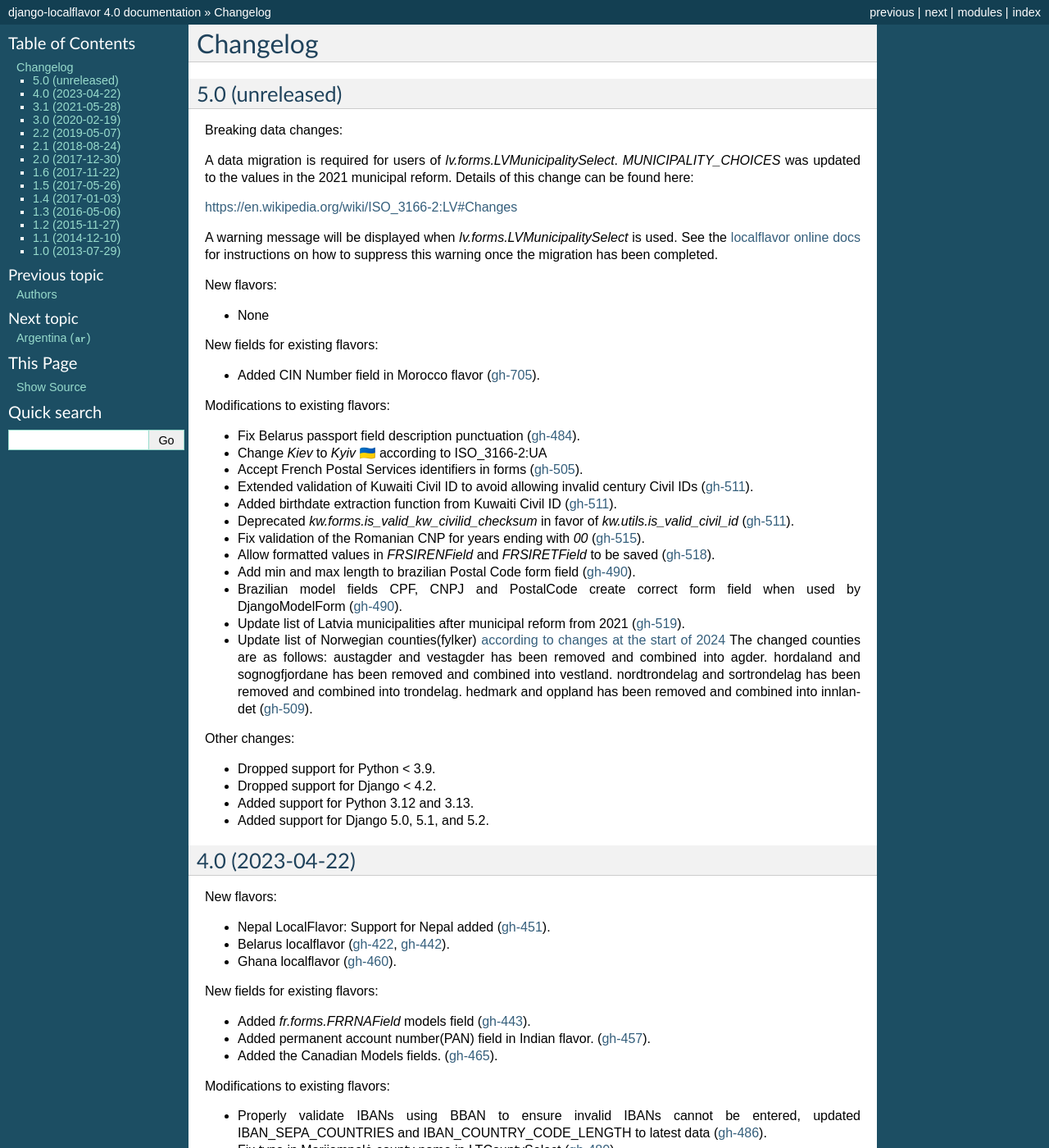
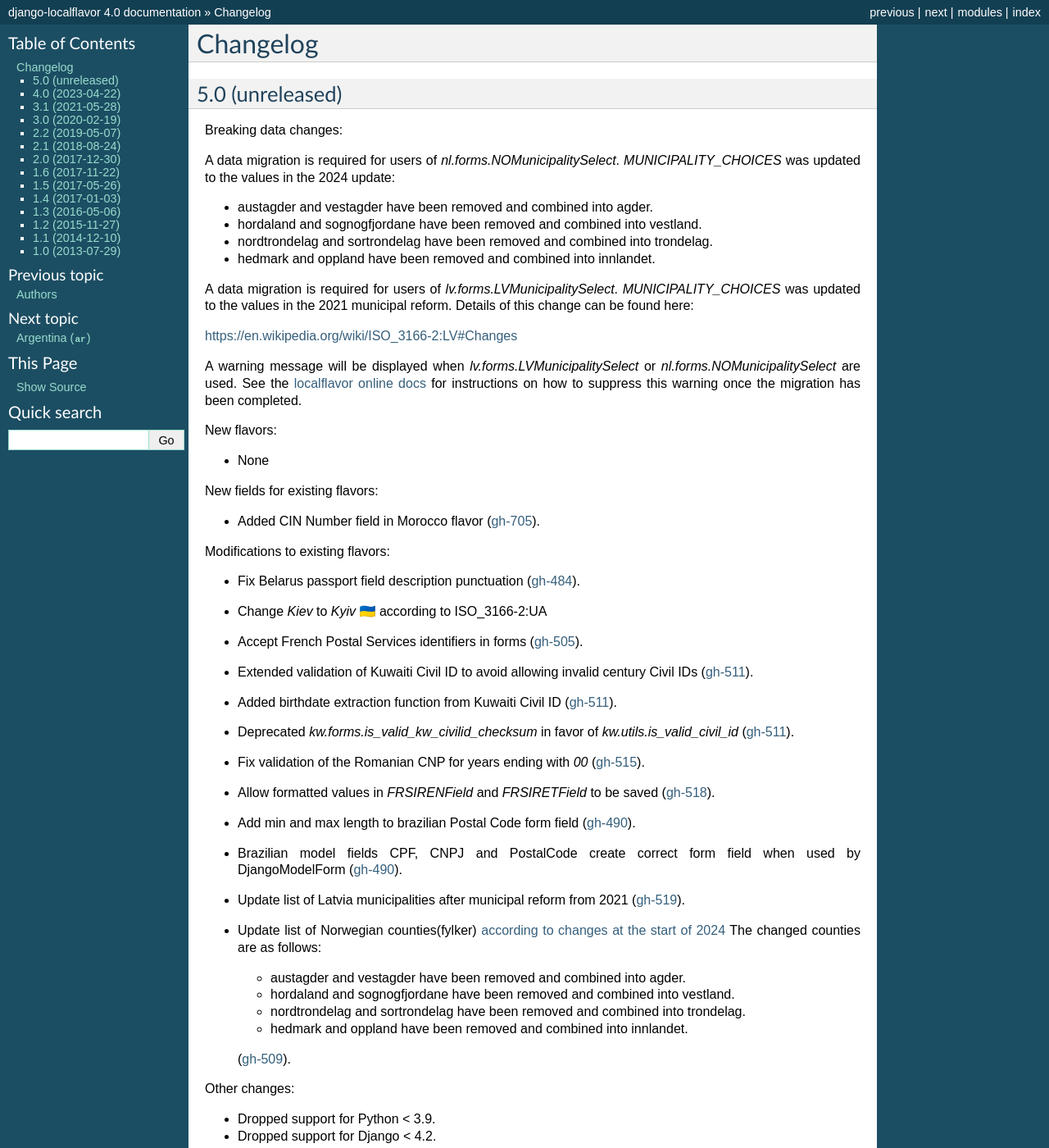
Before and after one commit to django/django-localflavor, a Sphinx documentation site: the page built from docs/changelog.rst, in a window 1280 px wide and 1400 px high. Shown: the whole window at 82% size. Built offline with Sphinx 7.4.7, drawn with Linux system fonts in a browser that asks for light colours.

Commit message:
Add warning and data change notice to changelog

```diff
--- a/docs/changelog.rst
+++ b/docs/changelog.rst
@@ -6,13 +6,21 @@
 
 Breaking data changes:
 
+A data migration is required for users of `nl.forms.NOMunicipalitySelect`. `MUNICIPALITY_CHOICES` was updated to the
+values in the 2024 update:
+
+- austagder and vestagder have been removed and combined into agder.
+- hordaland and sognogfjordane have been removed and combined into vestland.
+- nordtrondelag and sortrondelag have been removed and combined into trondelag.
+- hedmark and oppland have been removed and combined into innlandet.
+
 A data migration is required for users of `lv.forms.LVMunicipalitySelect`. `MUNICIPALITY_CHOICES` was updated to the
 values in the 2021 municipal reform. Details of this change can be found here:
 
 https://en.wikipedia.org/wiki/ISO_3166-2:LV#Changes
 
-A warning message will be displayed when `lv.forms.LVMunicipalitySelect` is used. See the
-`localflavor online docs <https://django-localflavor.readthedocs.io/en/latest/#backwards-compatibility>`_ for
+A warning message will be displayed when `lv.forms.LVMunicipalitySelect` or `nl.forms.NOMunicipalitySelect` are used.
+See the `localflavor online docs <https://django-localflavor.readthedocs.io/en/latest/#backwards-compatibility>`_ for
 instructions on how to suppress this warning once the migration has been completed.
 
 New flavors:
@@ -49,7 +57,12 @@
 - Update list of Latvia municipalities after municipal reform from 2021
   (`gh-519 <https://github.com/django/django-localflavor/pull/519>`_).
 - Update list of Norwegian counties(fylker) `according to changes at the start of 2024 <https://en.wikipedia.org/wiki/Counties_of_Norway#List_of_counties>`_
-  The changed counties are as follows: austagder and vestagder has been removed and combined into agder. hordaland and sognogfjordane has been removed and combined into vestland. nordtrondelag and sortrondelag has been removed and combined into trondelag. hedmark and oppland has been removed and combined into innlandet
+  The changed counties are as follows:
+
+  - austagder and vestagder have been removed and combined into agder.
+  - hordaland and sognogfjordane have been removed and combined into vestland.
+  - nordtrondelag and sortrondelag have been removed and combined into trondelag.
+  - hedmark and oppland have been removed and combined into innlandet.
   (`gh-509 <https://github.com/django/django-localflavor/pull/509/files>`_).
 
 Other changes:
```
Also changed, not shown: 1 other file.
